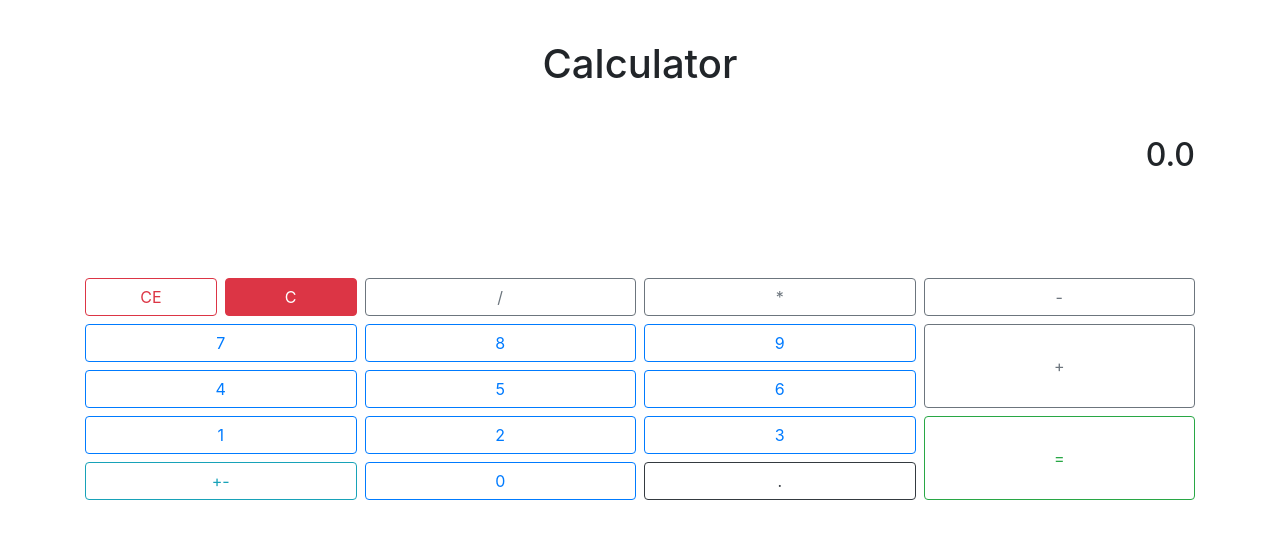
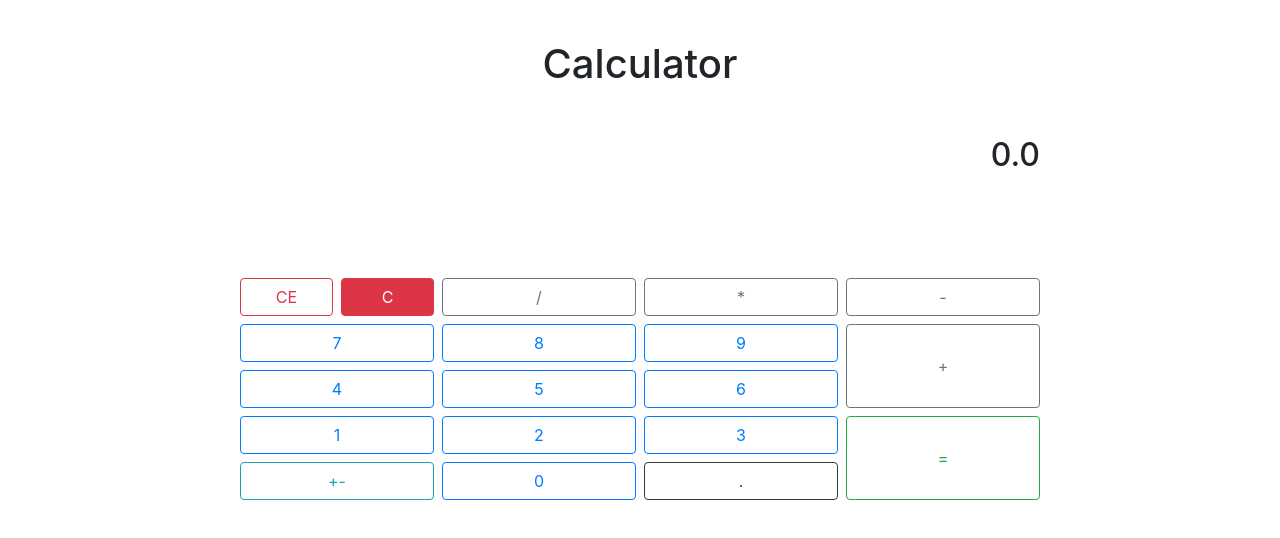
Before and after one commit to hitesh-92/js-calculator, a website: page public/index.html in a window 1280 px wide. Drawn offline with nearby package versions, Linux system fonts and the light colour scheme.

```diff
--- a/public/index.html
+++ b/public/index.html
@@ -10,16 +10,16 @@
   <script src="https://code.jquery.com/jquery-3.3.1.min.js" integrity="sha256-FgpCb/KJQlLNfOu91ta32o/NMZxltwRo8QtmkMRdAu8=" crossorigin="anonymous"></script>
 </head>
 <body>
+  <div class="calcccccc">
+    <div><h1>Calculator</h1></div>
 
-  <div class="container"><h1>Calculator</h1></div>
-
-  <div class="container" id="display">
+    <div id="display">
       <h5 id="total">0.0</h5>
       <small id="info"></small>
       <small id="current"></small>
     </div>
 
-  <div class="container" id="calc">
+    <div id="calc">
       <div id="clear">
         <button type="button" id="CE" class="btn btn-outline-danger">CE</button>
         <button type="button" id="C" class="btn btn-danger">C</button>
@@ -42,7 +42,7 @@
       <button type="button" id="zero" class="btn btn-outline-primary">0</button>
       <button type="button" id="decimal" class="btn btn-outline-dark">.</button>
     </div>
-
+  </div>
   <script src="app.js" charset="utf-8"></script>
 
 </body>
--- a/public/stylesheet/style.css
+++ b/public/stylesheet/style.css
@@ -29,15 +29,12 @@
   display: grid;
   grid-template-columns: repeat(2, 1fr);
   grid-gap: 0.5em;
-  /* cursor: pointer; */
 }
 
 
 #display{
   display: grid;
   grid-template-rows: 1fr 3em 2em;
-  /* grid-auto-rows: 1em; */
-  /* border: 1px solid black; */
   text-align: right;
 }
 
@@ -48,7 +45,6 @@
 #info{
   color: grey;
   margin: 1em 0;
-  /* border: 1px solid red; */
   font-size: 0.7em;
 }
 
@@ -56,6 +52,11 @@
   font-size: 0.85em;
   color: green;
   margin: 1em 0;
-  /* border: 1px solid green; */
-  /* background-image: linear-gradient(#ccc); */
 }
+
+@media(min-width:768px){
+  .calcccccc {margin: 0em 15em;}
+}
+@media(max-width:768px){
+  .calcccccc {margin: 0em 5em;}
+}
```
Lines whose indentation alone changed are shown as unchanged.
